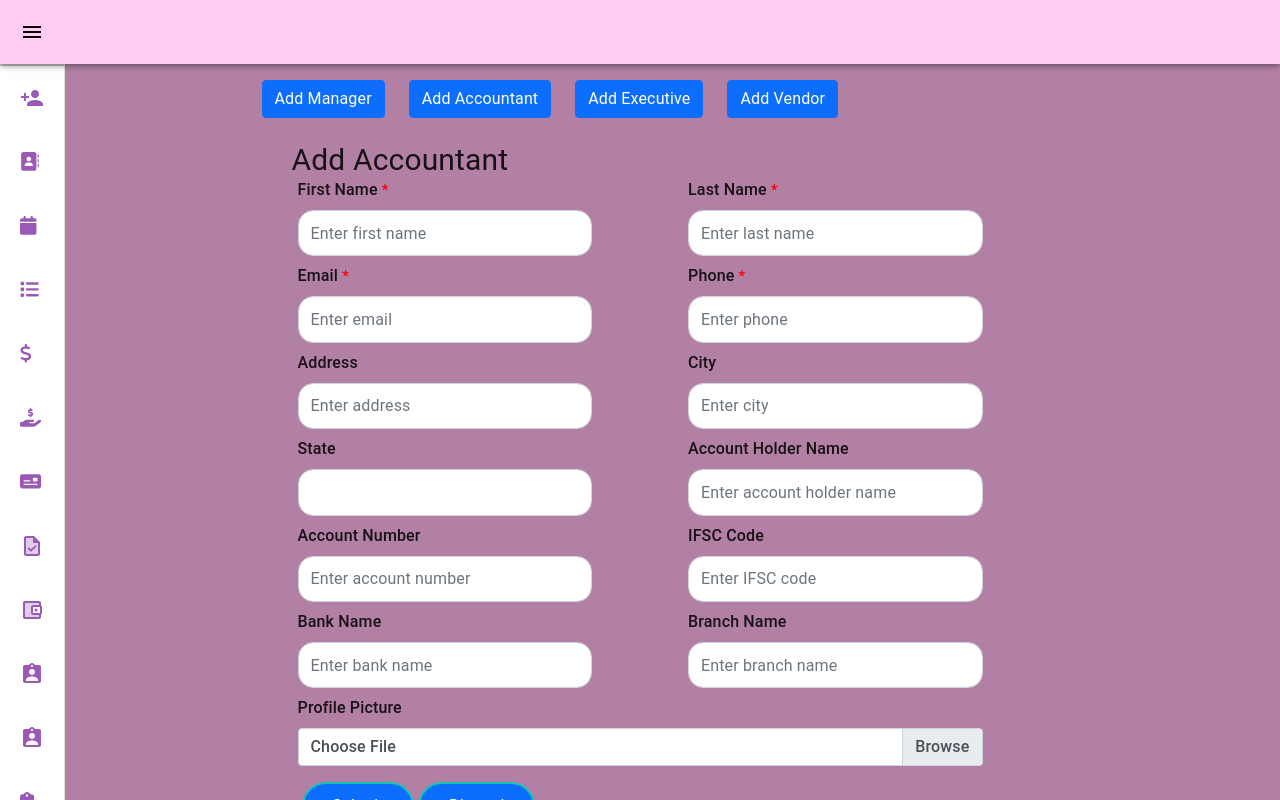
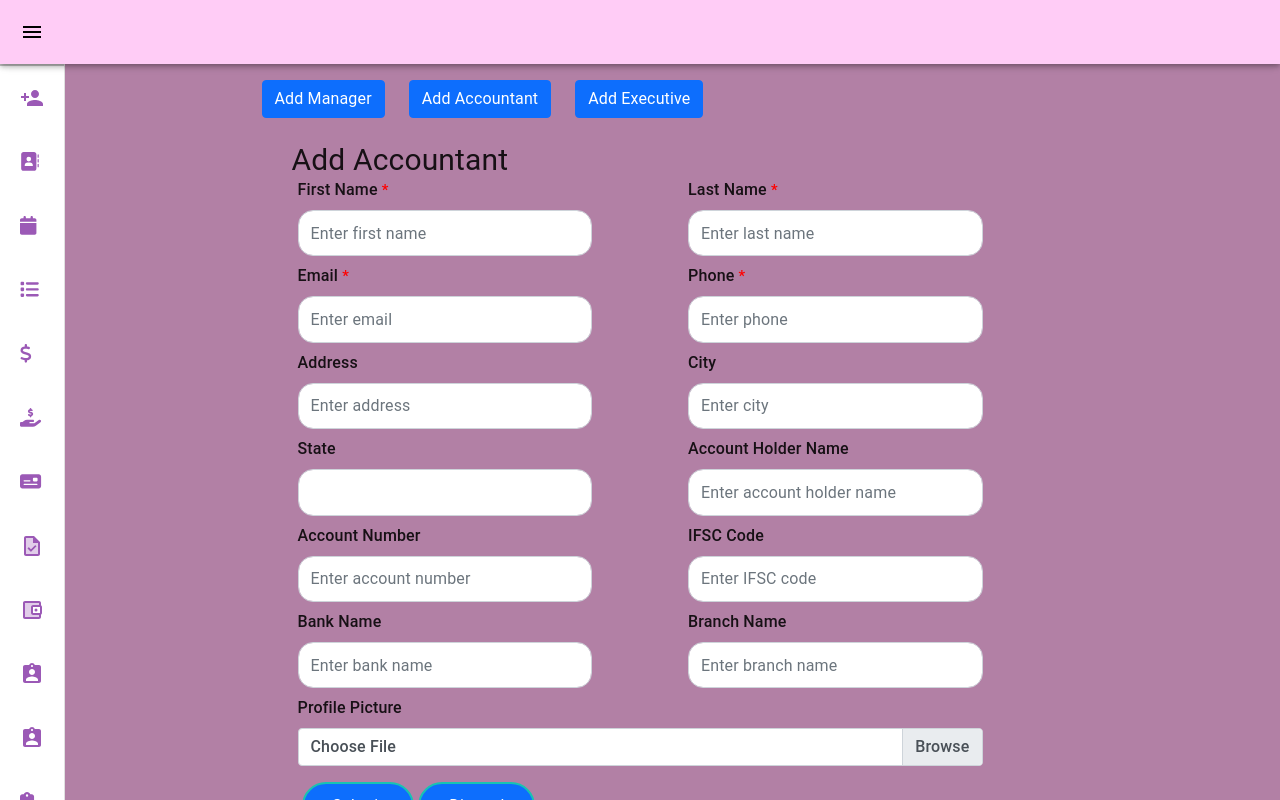
Before and after one commit to kalyani-coder/Event-Managment-Admin, a React (Create React App) app in the folder frontend/: page /addaccountant in a window 1280 px wide. Built offline with nearby package versions, Linux system fonts and the light colour scheme.

Commit message:
update AddAccountant.js, AddExecutive.js and AddManager.js

```diff
--- a/frontend/src/components/AddUser/AddAccountant.js
+++ b/frontend/src/components/AddUser/AddAccountant.js
@@ -156,9 +156,9 @@ const AddAccountant = () => {
               <Link to={'/addexecutive'}>
                 <button className="btn btn-primary mr-4 mb-4">Add Executive</button>
               </Link>
-              <Link to={'/addvendor'}>
+              {/* <Link to={'/addvendor'}>
                 <button className="btn btn-primary mr-4 mb-4">Add Vendor</button>
-              </Link>
+              </Link> */}
             </div>
             <h2 className="text-[30px] pl-[1em]">Add Accountant</h2>
 
--- a/frontend/src/components/AddUser/AddExecutive.js
+++ b/frontend/src/components/AddUser/AddExecutive.js
@@ -152,9 +152,9 @@ const AddExecutive = () => {
               <Link to={'/addexecutive'}>
                 <button className="btn btn-primary mr-4 mb-4">Add Executive</button>
               </Link>
-              <Link to={'/addvendor'}>
+              {/* <Link to={'/addvendor'}>
                 <button className="btn btn-primary mr-4 mb-4">Add Vendor</button>
-              </Link>
+              </Link> */}
             </div>
             <h2 className="text-[30px] pl-[1em]">Add Executive</h2>
 
--- a/frontend/src/components/AddUser/AddManager.js
+++ b/frontend/src/components/AddUser/AddManager.js
@@ -199,11 +199,11 @@ const AddManager = () => {
                   Add Executive
                 </button>
               </Link>
-              <Link to={"/addvendor"}>
+              {/* <Link to={"/addvendor"}>
                 <button className="btn btn-primary mr-4 mb-4">
                   Add Vendor
                 </button>
-              </Link>
+              </Link> */}
             </div>
             <h2 className="text-[30px] pl-[1em] ">Add Manager</h2>
 
```
